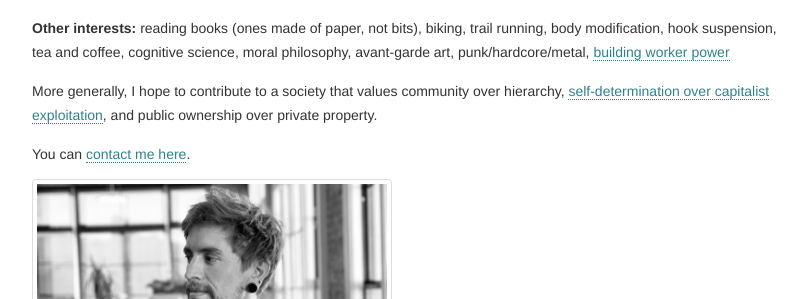
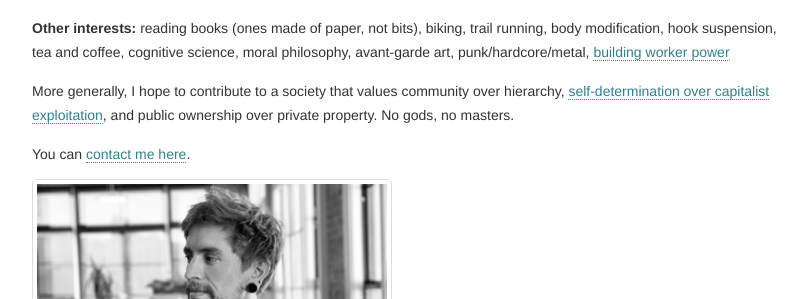
Before and after one commit to jessesquires/jessesquires.com, a Jekyll site: the page built from about.md, in a window 1280 px wide. Shown: the part 417-716 px from the top of the page, without its empty margins (38-848 px from the left). Built offline with Jekyll 4.4.1, drawn with Linux system fonts in a browser that asks for light colours; nearby versions of some CDN libraries; library files that are not in the unit come from our copies.

Commit message:
update about

```diff
--- a/about.md
+++ b/about.md
@@ -7,7 +7,7 @@ I'm a software developer in Oakland, California. I'm primarily an iOS developer,
 
 **Other interests:** reading books (ones made of paper, not bits), biking, trail running, body modification, hook suspension, tea and coffee, cognitive science, moral philosophy, avant-garde art, punk/hardcore/metal, [building worker power](https://www.techworkerscoalition.org)
 
-More generally, I hope to contribute to a society that values community over hierarchy, [self-determination over capitalist exploitation](https://crimethinc.com/tce), and public ownership over private property.
+More generally, I hope to contribute to a society that values community over hierarchy, [self-determination over capitalist exploitation](https://crimethinc.com/tce), and public ownership over private property. No gods, no masters.
 
 You can [contact me here](/contact).
 
```
